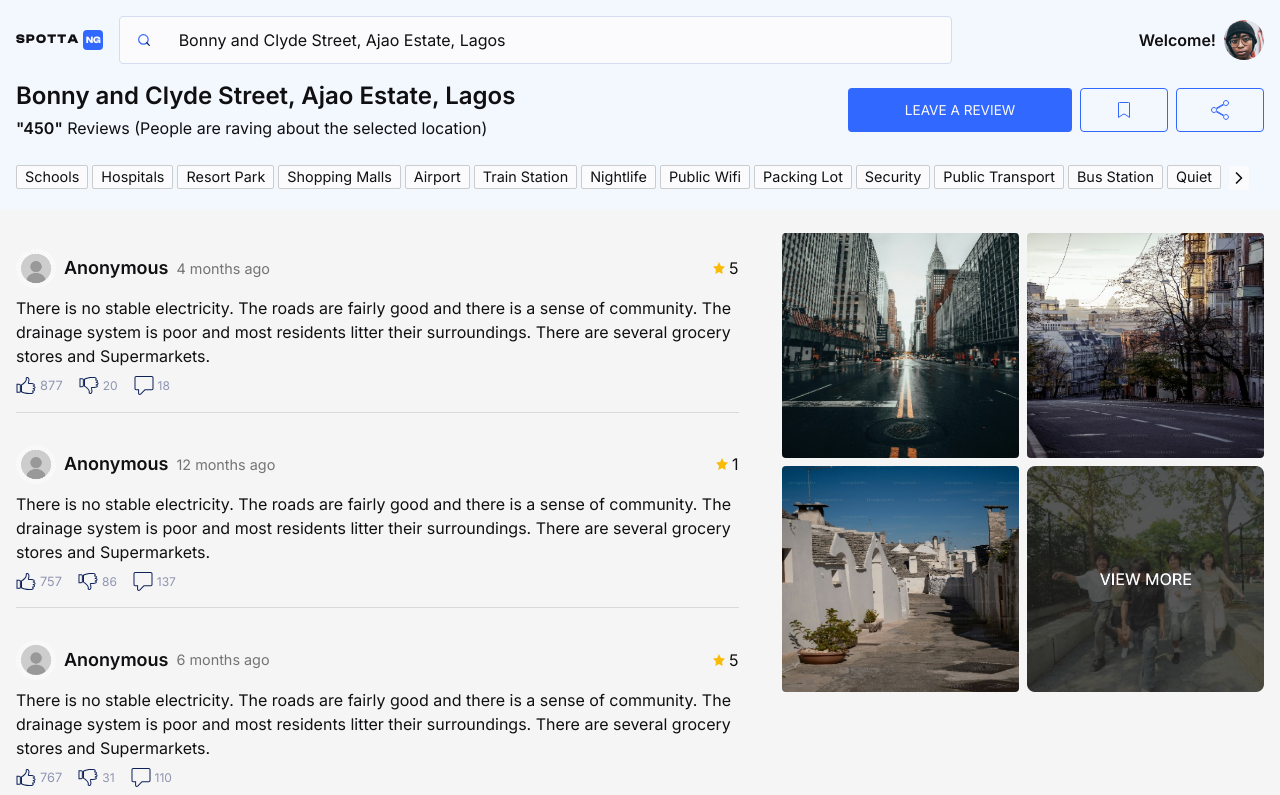
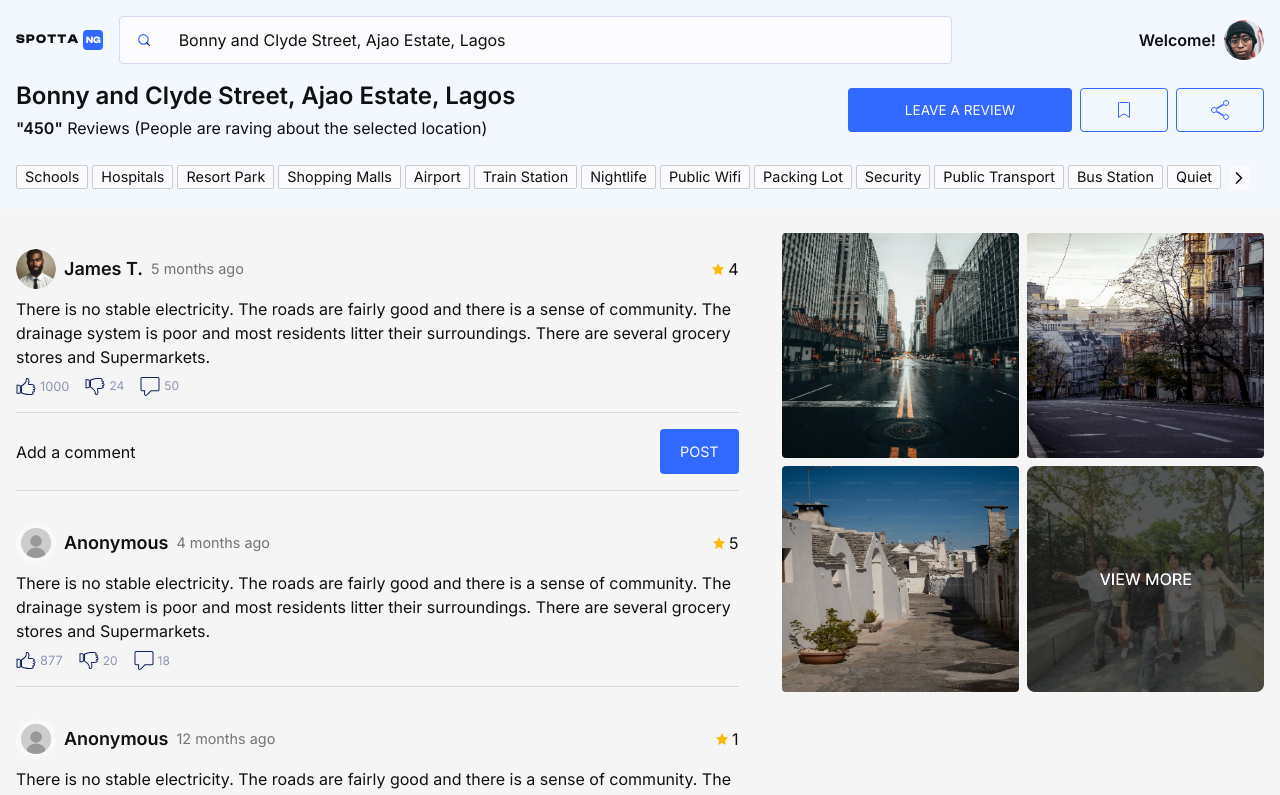
Before and after one commit to BenedictUmeozor/area-finder, a Next.js app: page /reviews in a window 1280 px wide. Shown: the top 795 px of the page. Built offline with nearby package versions, Linux system fonts and the light colour scheme.

Commit message:
ui update

```diff
--- a/app/reviews/page.tsx
+++ b/app/reviews/page.tsx
@@ -13,6 +13,19 @@ import { Review as ReviewType } from "@/types/types";
 import { generateRandomReviews } from "@/utils/functions";
 import ReviewSkeleton from "@/app/reviews/components/ReviewSkeleton";
 import Skeleton from "react-loading-skeleton";
+import { v4 as uuidV4 } from "uuid";
+
+const review = {
+  id: uuidV4(),
+  body: "There is no stable electricity. The roads are fairly good and there is a sense of community. The drainage system is poor and most residents litter their surroundings. There are several grocery stores and Supermarkets.",
+  rating: 4.0,
+  likes: 1000,
+  dislikes: 24,
+  comments: 50,
+  date: `5 months ago`,
+  name: "James T.",
+  anonymous: false,
+};
 
 export default function Page() {
   const [showForm, setShowForm] = useState(false);
@@ -68,6 +81,11 @@ export default function Page() {
               <>
                 {" "}
                 <div className="flex-[3] flex flex-col gap-4 max-md:order-2">
+                  <Review key={uuidV4()} review={review} />
+                  <div className="flex items-center justify-between border-b border-b-[#D9D9D9] pb-4">
+                    <p>Add a comment</p>
+                    <button className="bg-light_button dark:bg-dark_button text-dark_text dark:text-light_text uppercase text-[0.9rem] w-fit py-3 rounded px-5 hover:bg-light_button_second transition-all duration-200 ease-linear max-md:py-2">POST</button>
+                  </div>
                   {reviews.map((review) => (
                     <Review key={review.id} review={review} />
                   ))}
```
